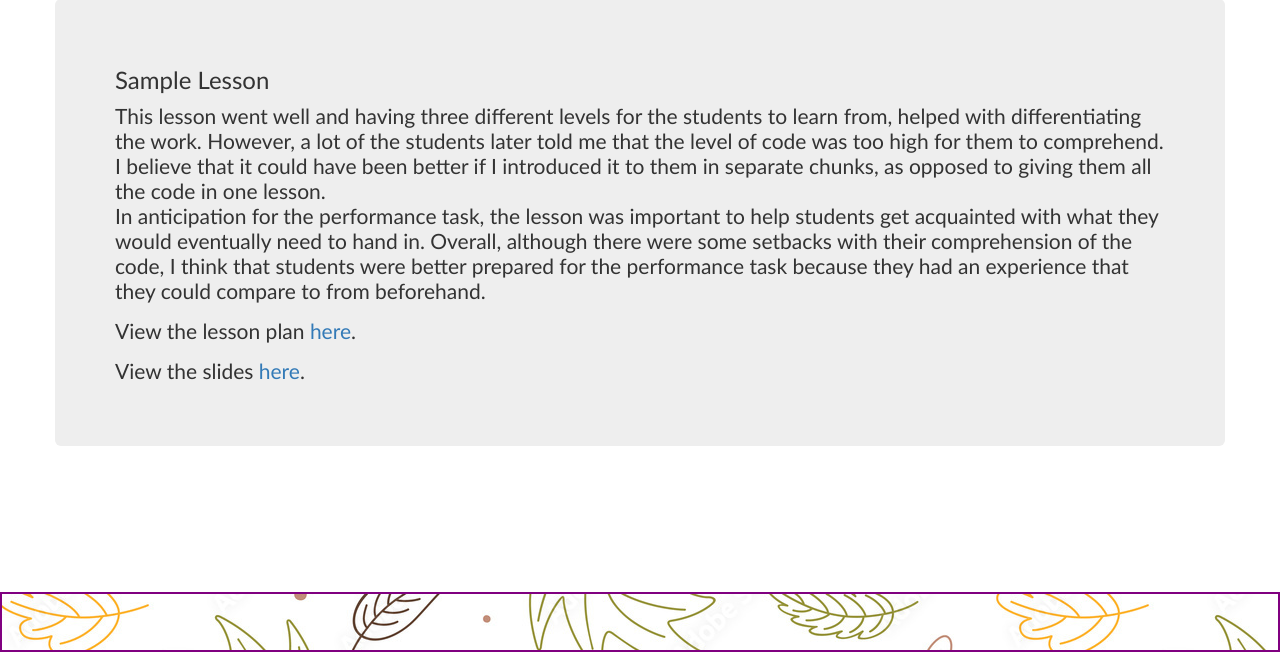
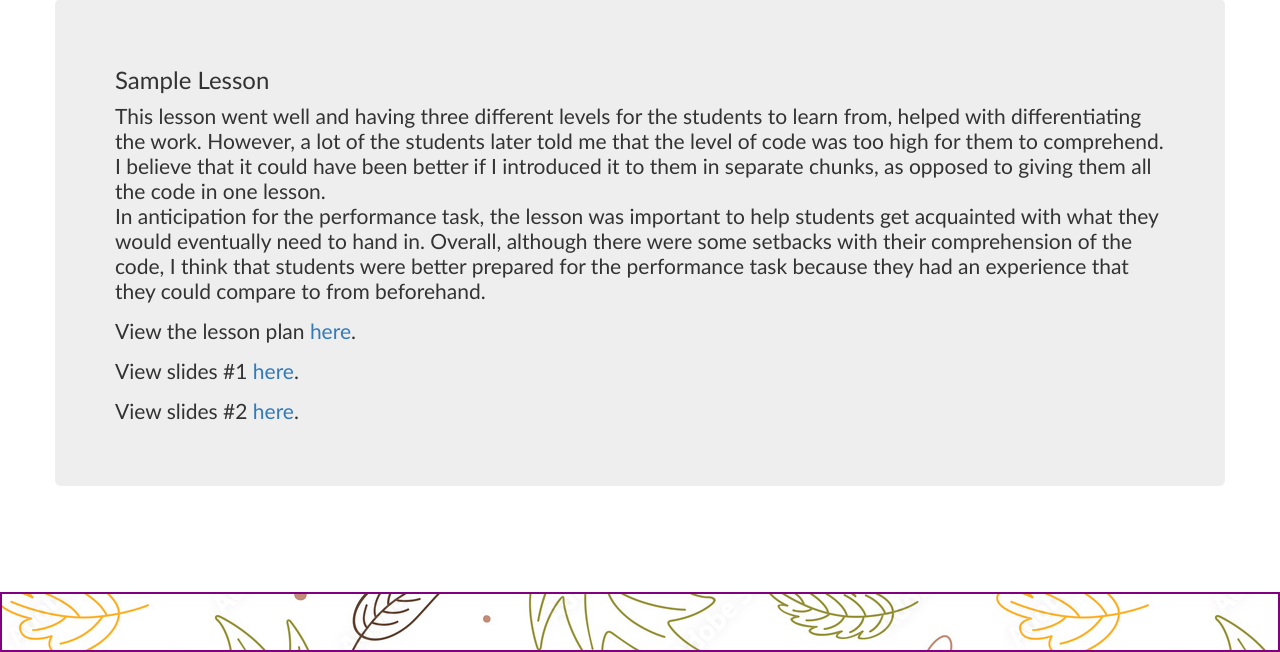
Before and after one commit to hfung8/teachingPortfolio, a website: page public/lesson.html in a window 1280 px wide. Shown: the part 148-800 px from the top of the page. Drawn offline with nearby package versions, Linux system fonts and the light colour scheme.

Commit message:
added PasswordGeneratorFlowcharts

```diff
--- a/public/lesson.html
+++ b/public/lesson.html
@@ -54,7 +54,8 @@
             In anticipation for the performance task, the lesson was important to help students get acquainted with what they would eventually need to hand in. Overall, although there were some setbacks with their comprehension of the code, I think that students were better prepared for the performance task because they had an experience that they could compare to from beforehand.
             </p>
             <p>View the lesson plan <a href="./documents/Password Generator.pdf">here</a>.</p>
-            <p>View the slides <a href="./documents/PaswordGeneratorSlides.pdf">here</a>.</p>
+            <p>View slides #1 <a href="./documents/PaswordGeneratorSlides.pdf">here</a>.</p>
+            <p>View slides #2 <a href="./documents/Password Generator Flowcharts.pdf">here</a>.</p>
         </div>
     </div>
 </body>
```
Also changed, not shown: 1 other file.
